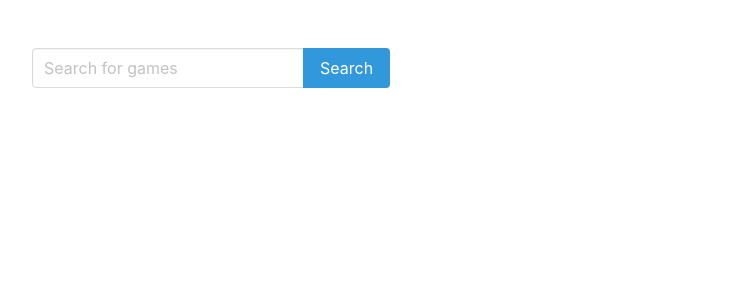
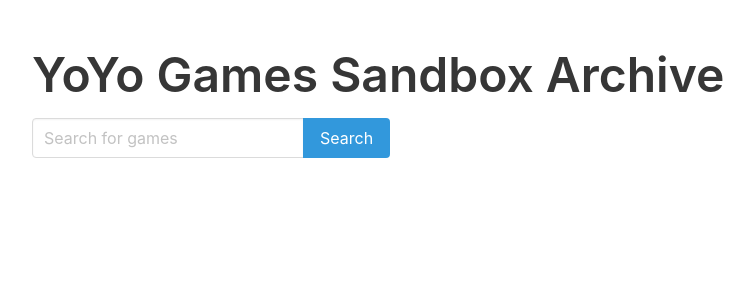
Before and after one commit to honno/yygarchive.org, a Flask app: page / in a window 1280 px wide. Shown: the top 300 px of the page, without its empty margins (32-786 px from the left). Run offline with Flask 2, Linux system fonts and the light colour scheme.

Commit message:
h1 for homepage

```diff
--- a/templates/index.html
+++ b/templates/index.html
@@ -2,6 +2,9 @@
 {% block title %}Home{% endblock %}
 {% block body %}
 <section class="section">
+    <div class="container mb-4" >
+        <h1 class="title is-1" >YoYo Games Sandbox Archive</h1>
+    </div>
     {% include "form.html" %}
 </section>
 {% endblock %}
```
